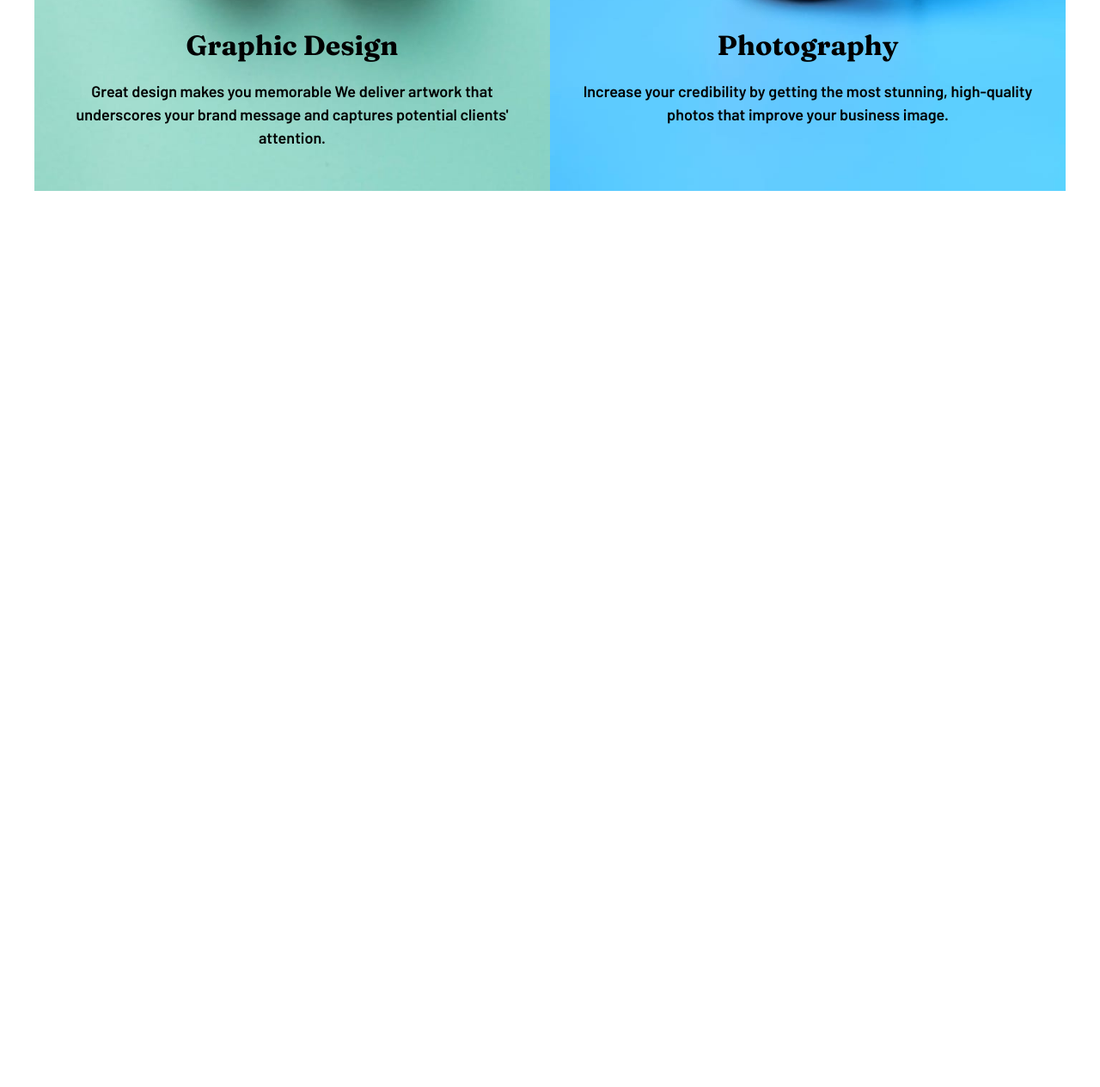
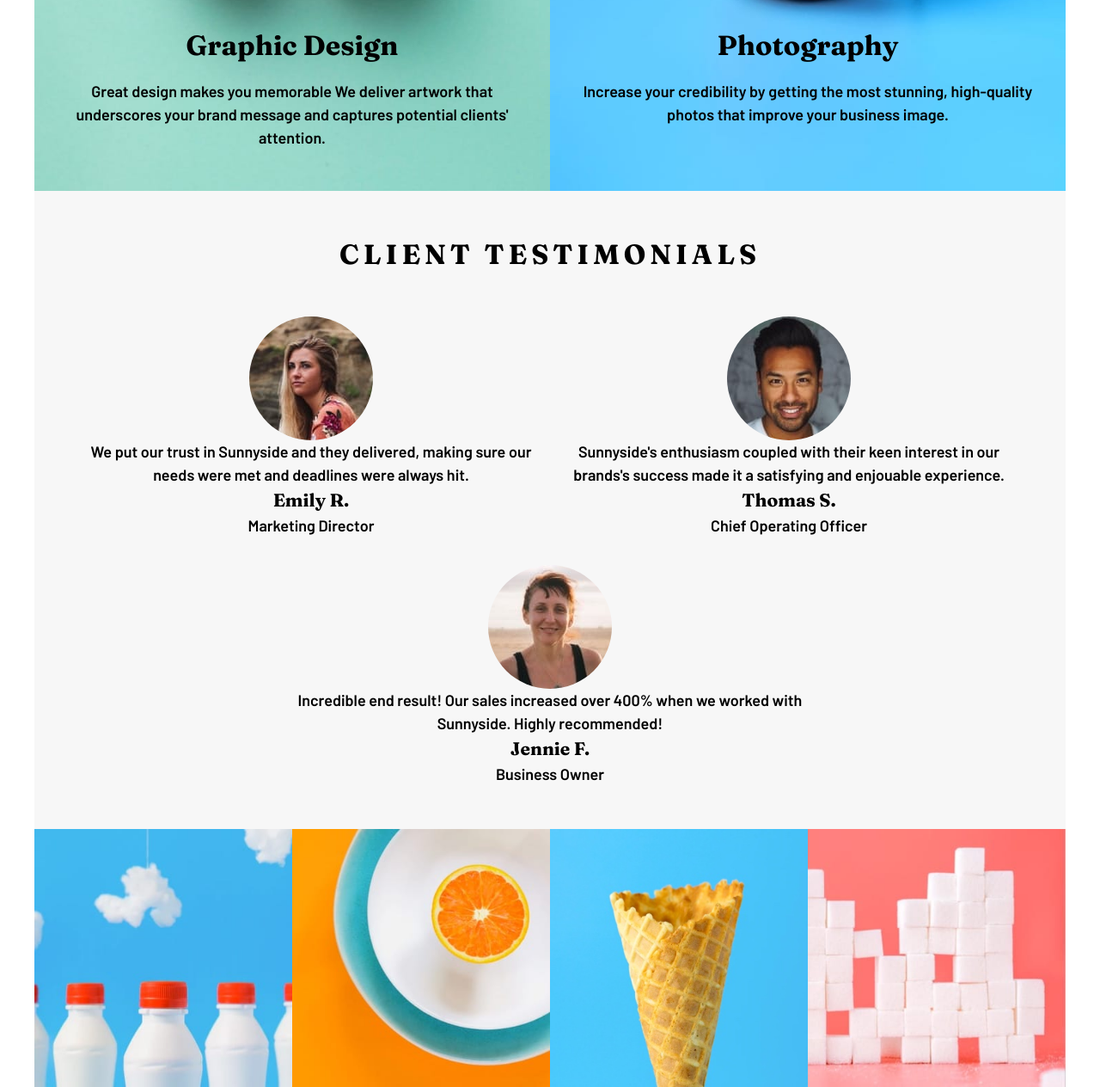
Before and after one commit to itsmacr8/sunnyside-agency-landing-page, a website built with webpack: page src/index.html in a window 1280 px wide. Shown: the part 1817-3081 px from the top of the page at 86% size. Before the commit the page ends 2039 px from the top, so only its background shows below. Built offline with nearby package versions, Linux system fonts and the light colour scheme.

Commit message:
Complete testimonial and portfolio section.

```diff
--- a/src/images/images.ts
+++ b/src/images/images.ts
@@ -1,5 +1,8 @@
 import "./favicon.png";
 import "./logo.svg";
+import "./image-emily.jpg";
+import "./image-thomas.jpg";
+import "./image-jennie.jpg";
 
 import "./mobile/image-gallery-cone.jpg";
 import "./mobile/image-gallery-milk-bottles.jpg";
--- a/src/index.html
+++ b/src/index.html
@@ -52,38 +52,79 @@
     <section class="flex">
       <div class="company-info flex__item flex grow f-direction">
         <h2 class="ff-700 section-header">Transform your brand</h2>
-        <p class="my-1">We are a full-service creative agency specializing in helping brands grow fast. Engage your clients
-          through compelling visual that do most of the marketing for you.</p>
+        <p class="my-1">We are a full-service creative agency specializing in helping brands grow fast. Engage your clients through compelling visual that do most of the marketing for you.</p>
         <a class="learn-more-link learn-more-link--transform" href="#">learn more</a>
       </div>
       <picture class="flex__item custom-order">
         <source srcset="src/images/desktop/image-transform.jpg" media="(min-width: 1350px)">
         <img src="src/images/mobile/image-transform.jpg" alt="egg" />
-        </picture>
-        <picture class="flex__item">
-          <source srcset="src/images/desktop/image-stand-out.jpg" media="(min-width: 1350px)">
-          <img src="src/images/mobile/image-stand-out.jpg" alt="wine-glass" />
-        </picture>
+      </picture>
+      <picture class="flex__item">
+        <source srcset="src/images/desktop/image-stand-out.jpg" media="(min-width: 1350px)">
+        <img src="src/images/mobile/image-stand-out.jpg" alt="wine-glass" />
+      </picture>
       <div class="company-info flex__item flex grow f-direction">
         <h2 class="ff-700 section-header">Stand out to the right audience</h2>
-        <p class="my-1">Using a collaborative formula of designers, researchers photographers, video editors, and copywriters,
-          we'll build and extend your brand in digital places.</p>
+        <p class="my-1">Using a collaborative formula of designers, researchers photographers, video editors, and copywriters, we'll build and extend your brand in digital places.</p>
         <a class="learn-more-link learn-more-link--stand-out" href="#">learn more</a>
       </div>
       <div class="flex__item grow graphic-design-background text-center">
         <div class="container">
           <h2 class="ff-700 section-header mt-3">Graphic Design</h2>
-          <p class="my-1 custom-alignment-center">Great design makes you memorable We deliver artwork that underscores your
-            brand message and captures potential clients' attention.</p>
+          <p class="my-1 custom-alignment-center">Great design makes you memorable We deliver artwork that underscores your brand message and captures potential clients' attention.</p>
         </div>
       </div>
       <div class="flex__item grow photography-background text-center">
         <div class="container">
           <h2 class="ff-700 section-header mt-3">Photography</h2>
-          <p class="my-1 custom-alignment-center">Increase your credibility by getting the most stunning, high-quality photos
-            that improve your business image.</p>
+          <p class="my-1 custom-alignment-center">Increase your credibility by getting the most stunning, high-quality photos that improve your business image.</p>
         </div>
       </div>
+    </section>
+
+    <section class="section testimonial-section text-center">
+      <div class="container">
+        <h2 class="section-header mb-3 testimonial-section__header ff-700">Client testimonials</h2>
+        <div class="testimonials flex gap">
+          <div class="testimonial flex__item flex__item--mod">
+            <img class="testimonial__image" src="src/images/image-emily.jpg" alt="testimonials-person-Emily-R.">
+            <p>We put our trust in Sunnyside and they delivered, making sure our needs were met and deadlines were always hit.</p>
+            <h3 class="ff-700">Emily R.</h3>
+            <h4>Marketing Director</h4>
+          </div>
+          <div class="testimonial flex__item flex__item--mod">
+            <img class="testimonial__image" src="src/images/image-thomas.jpg" alt="testimonials-person-Thomas-S.">
+            <p>Sunnyside's enthusiasm coupled with their keen interest in our brands's success made it a satisfying and enjouable experience.</p>
+            <h3 class="ff-700">Thomas S.</h3>
+            <h4>Chief Operating Officer</h4>
+          </div>
+          <div class="testimonial flex__item flex__item--mod">
+            <img class="testimonial__image" src="src/images/image-jennie.jpg" alt="testimonials-person-Jennie-F.">
+            <p class="custom-alignment-center">Incredible end result! Our sales increased over 400% when we worked with Sunnyside. Highly recommended!</p>
+            <h3 class="ff-700">Jennie F.</h3>
+            <h4>Business Owner</h4>
+          </div>
+        </div>
+      </div>
+    </section>
+
+    <section class="flex">
+      <picture class="flex__item flex__item--2">
+        <source srcset="src/images/desktop/image-gallery-milk-bottles.jpg" media="(min-width: 1350px)">
+        <img src="src/images/mobile/image-gallery-milk-bottles.jpg" alt="milk-bottles" />
+      </picture>
+      <picture class="flex__item flex__item--2">
+        <source srcset="src/images/desktop/image-gallery-orange.jpg" media="(min-width: 1350px)">
+        <img src="src/images/mobile/image-gallery-orange.jpg" alt="orange" />
+      </picture>
+      <picture class="flex__item flex__item--2">
+        <source srcset="src/images/desktop/image-gallery-cone.jpg" media="(min-width: 1350px)">
+        <img src="src/images/mobile/image-gallery-cone.jpg" alt="cone" />
+      </picture>
+      <picture class="flex__item flex__item--2">
+        <source srcset="src/images/desktop/image-gallery-sugar-cubes.jpg" media="(min-width: 1350px)">
+        <img src="src/images/mobile/image-gallery-sugar-cubes.jpg" alt="sugar-cubes" />
+      </picture>
     </section>
   </main>
 
--- a/src/sass/abstracts/_variables.scss
+++ b/src/sass/abstracts/_variables.scss
@@ -14,4 +14,8 @@ $for-desktop-only: 84.375em; //  1350px
     --black: hsl(0, 0%, 0%);
     --ff-fraunces: "Fraunces", serif;
     --spacer: 1rem;
+
+    @media screen and (min-width: $for-desktop-only) {
+        --spacer: 2rem;
+    }
 }
--- a/src/sass/base/_utilities.scss
+++ b/src/sass/base/_utilities.scss
@@ -1,8 +1,11 @@
 section,
-.section,
 .footer {
     max-width: 1200px;
     margin: auto;
+}
+
+.section{
+    padding: calc(var(--spacer) * 3.125) 0;
 }
 
 .container {
--- a/src/sass/layout/_flex.scss
+++ b/src/sass/layout/_flex.scss
@@ -11,6 +11,18 @@
         @media screen and (min-width: $for-tablet-any-mode) {
             flex: 1 1 auto;
             flex-basis: 45%;
+        }
+        &--2 {
+            flex-basis: 50%;
+            flex-grow: 0;
+            @media screen and (min-width: $for-tablet-any-mode) {
+                flex-basis: 25%;
+            }
+        }
+        &--mod {
+            @media screen and (min-width: $for-desktop-only) {
+                flex-basis: 30%;
+            }
         }
     }
 }
--- a/src/sass/pages/_home.scss
+++ b/src/sass/pages/_home.scss
@@ -62,3 +62,18 @@
     margin-left: auto;
     margin-right: auto;
 }
+
+.testimonial{
+
+    &-section{
+        background-color: var(--gray);
+        &__header{
+            text-transform: uppercase;
+            letter-spacing: 5px;
+        }
+    }
+    &__image{
+        border-radius: 50%;
+        margin: 0 auto;
+    }
+}
```
Also changed, not shown: src/images/image-emily.jpg (added), src/images/image-jennie.jpg (added), src/images/image-thomas.jpg (added).
